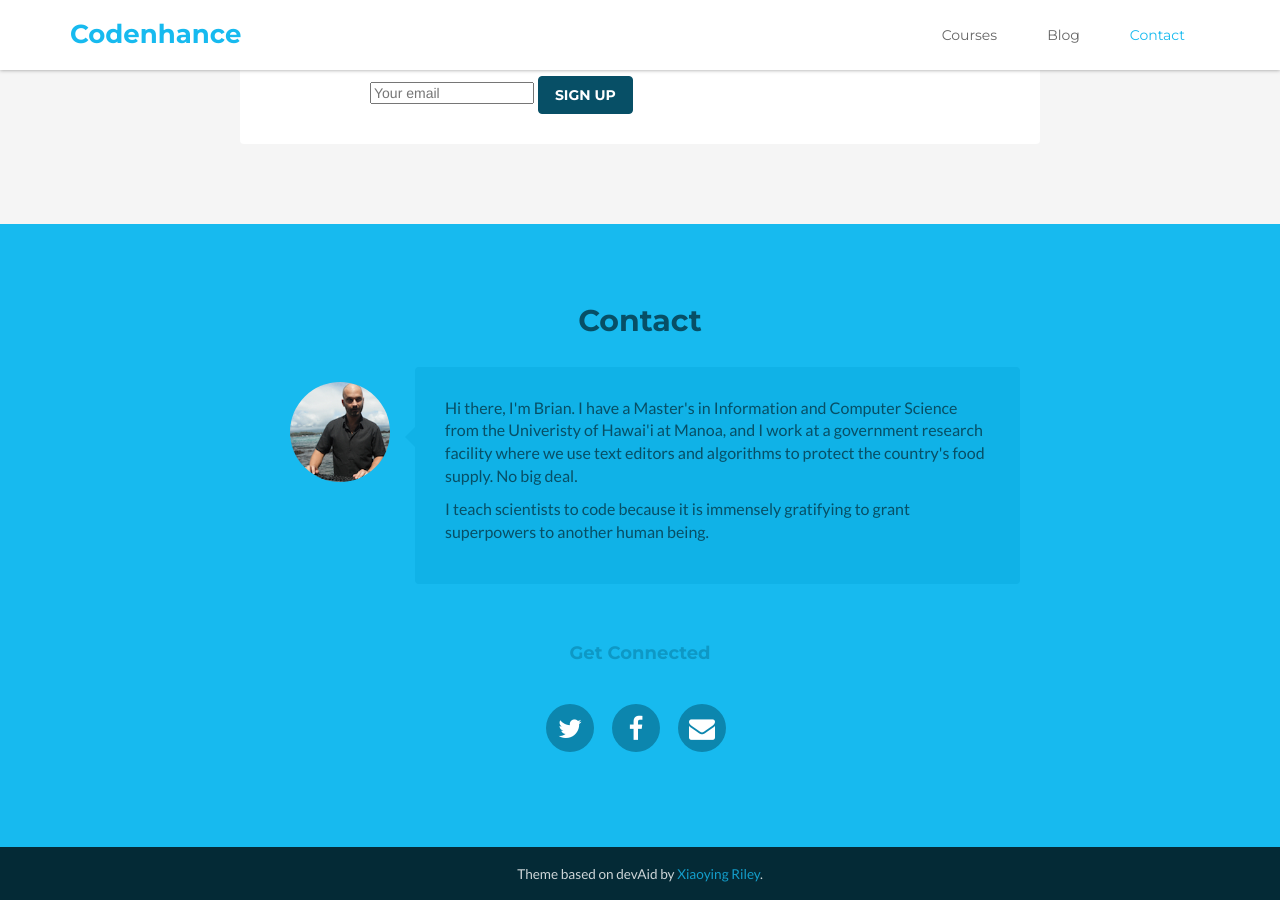
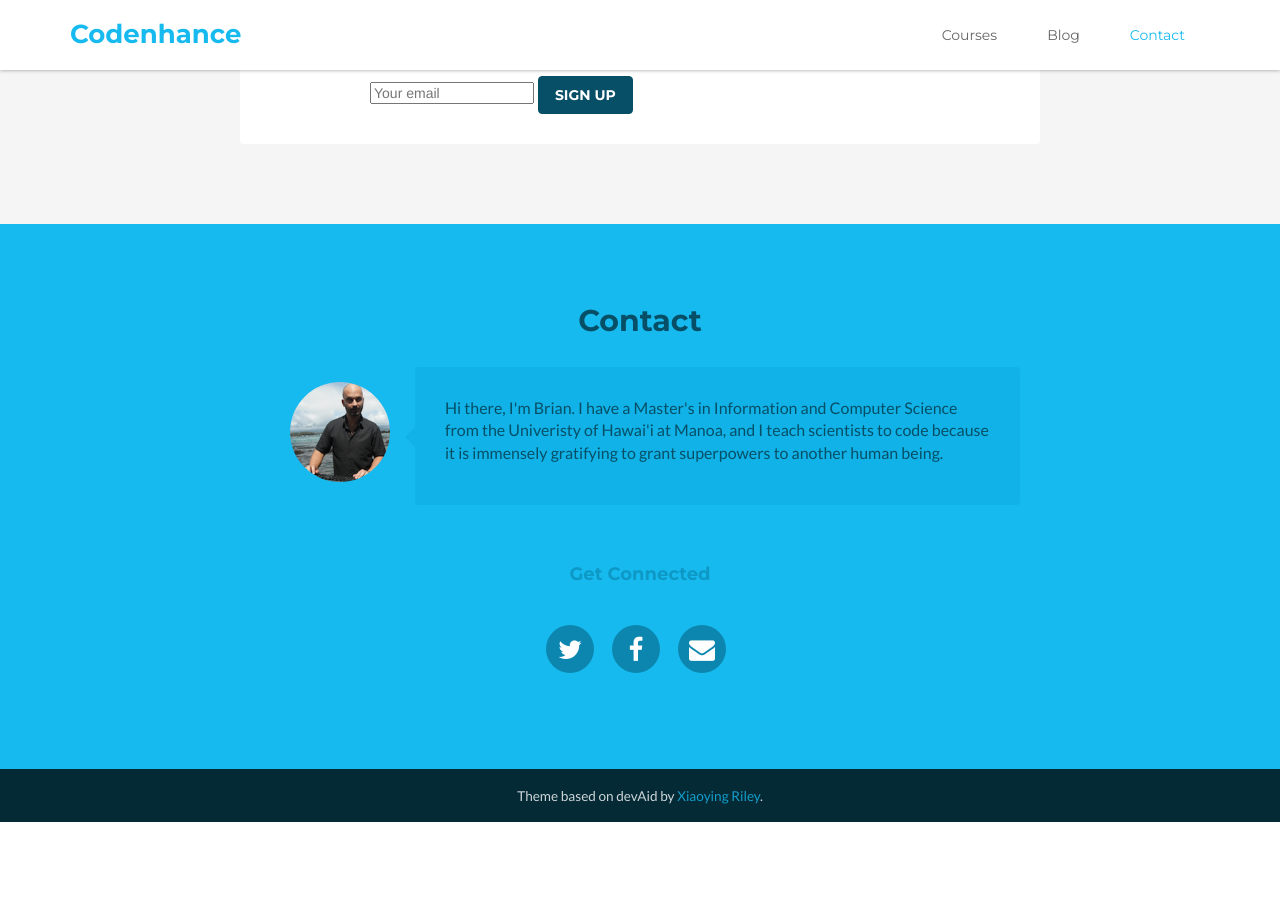
Before and after one commit to Codenhance/codenhance.github.io, a Jekyll site: the page built from index.html, in a window 1280 px wide and 900 px high, scrolled down 2127 px. Built offline with Jekyll 4.4.1, drawn with Linux system fonts in a browser that asks for light colours; comment, search, counter and statistics services are not loaded; after the commit the page ends 2949 px from its top, so only the background shows below that.

Commit message:
remove bit about working for gov, it is no longer true

```diff
--- a/404.html
+++ b/404.html
@@ -87,8 +87,7 @@
                       <img class="img-responsive" src="/public/images/profile.jpg" alt="" />
                     </div><!--//profile-->
                     <div class="speech-bubble">
-			<p>Hi there, I'm Brian. I have a Master's in Information and Computer Science from the Univeristy of Hawai'i at Manoa, and I work at a government research facility where we use text editors and algorithms to protect the country's food supply. No big deal.</p>
-			<p>I teach scientists to code because it is immensely gratifying to grant superpowers to another human being.</p>
+			<p>Hi there, I'm Brian. I have a Master's in Information and Computer Science from the Univeristy of Hawai'i at Manoa, and I teach scientists to code because it is immensely gratifying to grant superpowers to another human being.</p>
 		</div><!--//speech-bubble-->
                 </div><!--//author-message-->
                 <div class="clearfix"></div>
--- a/_includes/contact.html
+++ b/_includes/contact.html
@@ -8,8 +8,7 @@
                       <img class="img-responsive" src="{{ site.baseurl }}public/images/profile.jpg" alt="" />
                     </div><!--//profile-->
                     <div class="speech-bubble">
-			<p>Hi there, I'm Brian. I have a Master's in Information and Computer Science from the Univeristy of Hawai'i at Manoa, and I work at a government research facility where we use text editors and algorithms to protect the country's food supply. No big deal.</p>
-			<p>I teach scientists to code because it is immensely gratifying to grant superpowers to another human being.</p>
+			<p>Hi there, I'm Brian. I have a Master's in Information and Computer Science from the Univeristy of Hawai'i at Manoa, and I teach scientists to code because it is immensely gratifying to grant superpowers to another human being.</p>
 		</div><!--//speech-bubble-->
                 </div><!--//author-message-->
                 <div class="clearfix"></div>
```
